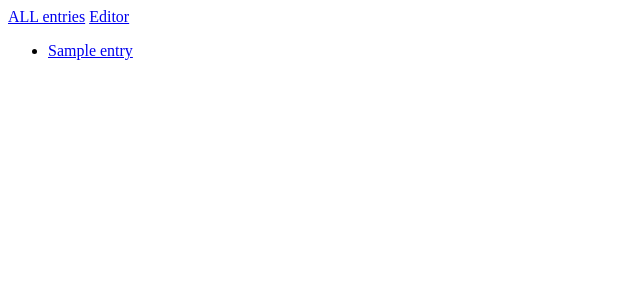
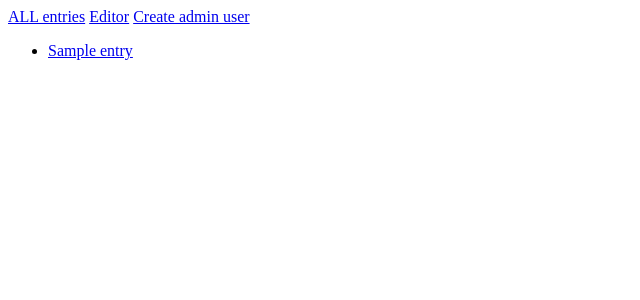
Before and after one commit to ivokostadinov/Simple_Blog, a PHP site: page /admin in a window 1280 px wide. Shown: the top 300 px of the page, without its empty margins (0-640 px from the left). Run offline with PHP 8.4, Linux system fonts and the light colour scheme; tables that the repository leaves empty or names only in its code hold one stand-in row (values such as "Sample post").

Commit message:
admin navigation

```diff
--- a/views/admin/admin-navigation.php
+++ b/views/admin/admin-navigation.php
@@ -4,4 +4,5 @@ return "
 <nav id = 'admin-navigation'>
     <a href='admin.php?page=entries'>ALL entries</a>
     <a href='admin.php?page=editor'>Editor</a>
+    <a href='admin.php?page=users'>Create admin user</a>
 </nav>";
```
